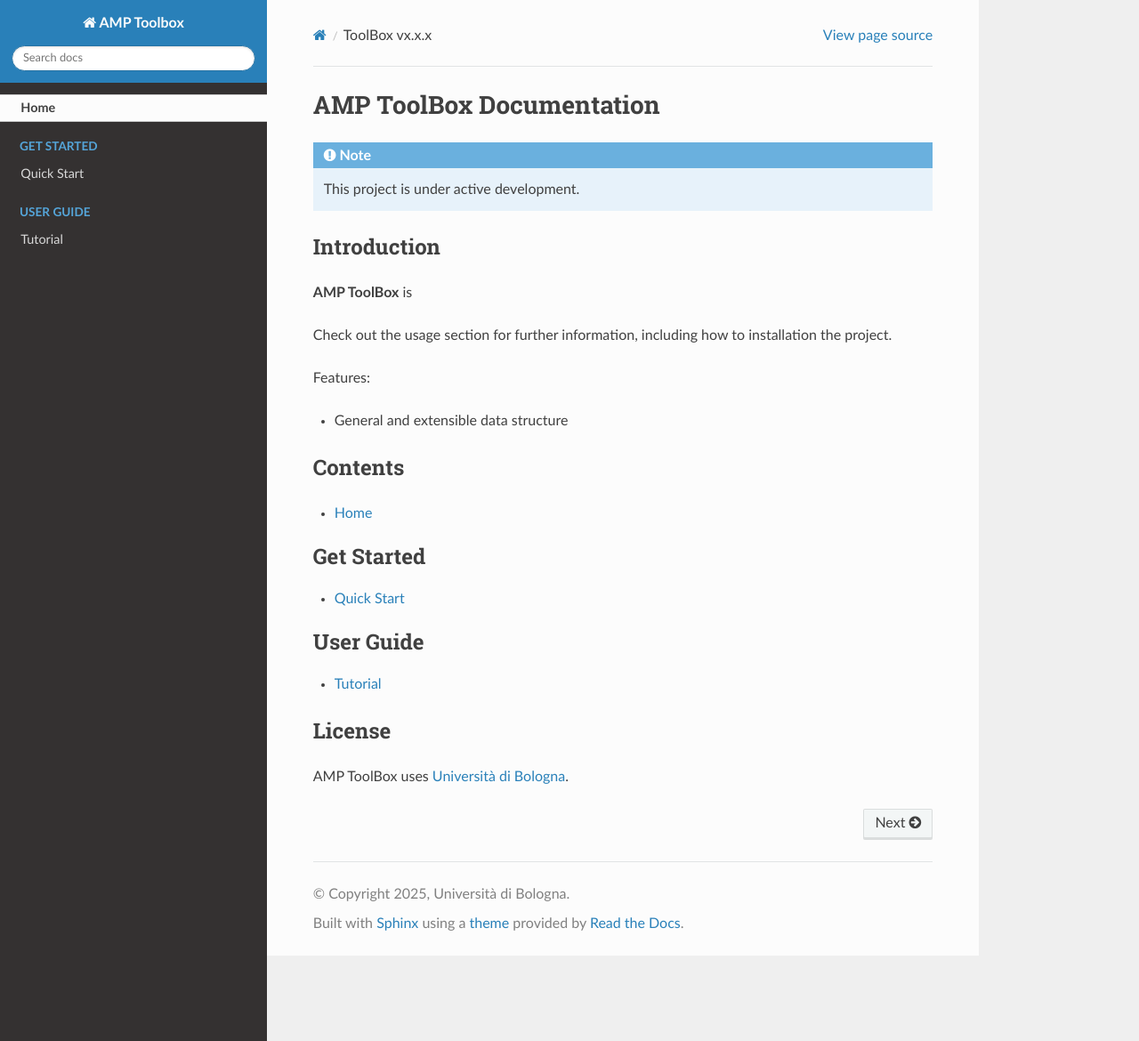
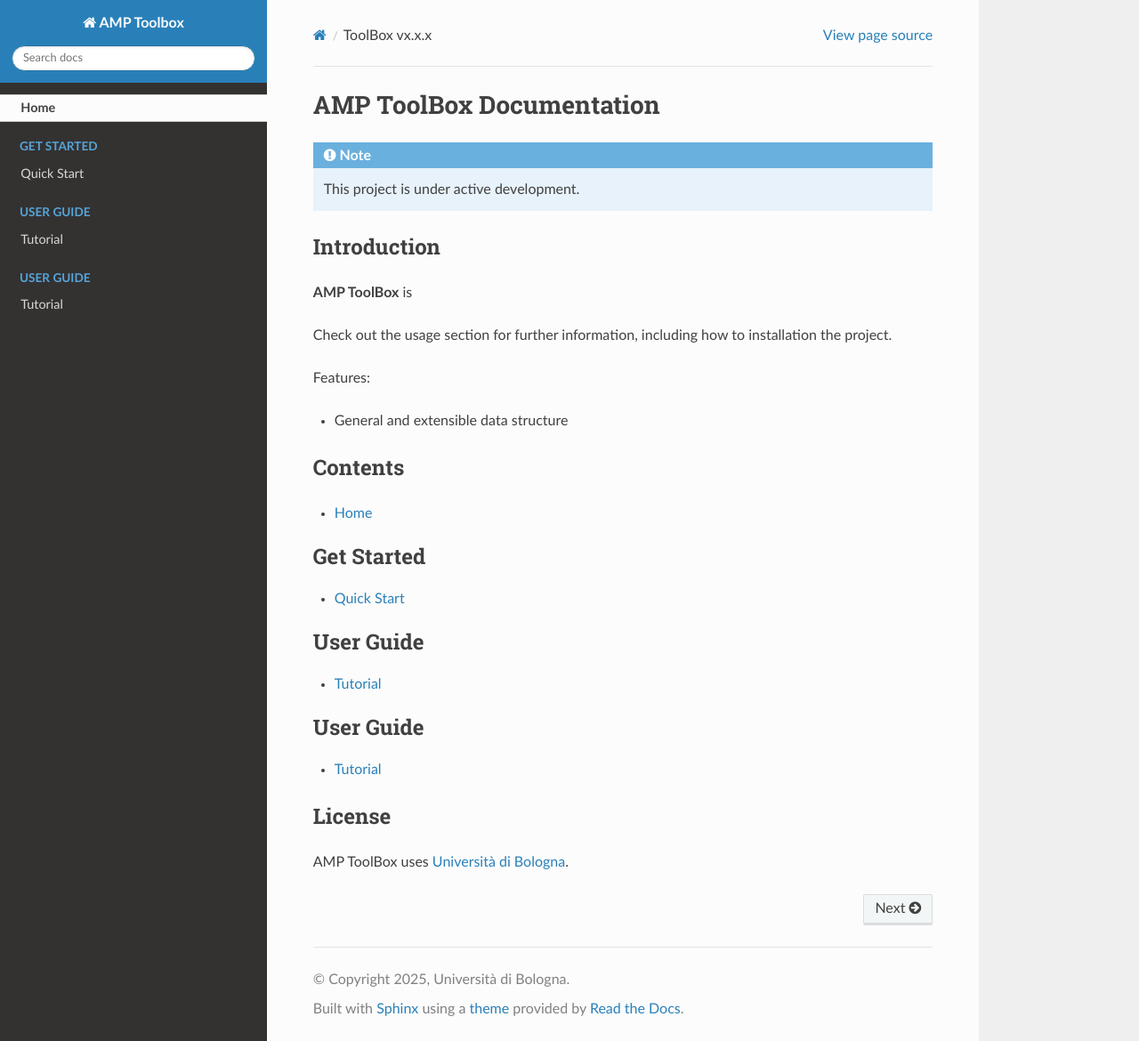
Before and after one commit to AndreaFrasson/ToolBox, a Sphinx documentation site: the page built from docs/source/index.rst, in a window 1280 px wide and 1170 px high. Shown: the whole window at 89% size. Built offline with Sphinx 7.4.7 and the Read the Docs theme 3.1.0, drawn with Linux system fonts in a browser that asks for light colours.

Commit message:
Update index.rst

```diff
--- a/docs/source/index.rst
+++ b/docs/source/index.rst
@@ -40,6 +40,12 @@
 
 .. toctree::
    :maxdepth: 1
+   :caption: User Guide
+
+   user_guide/tutorial
+
+.. toctree::
+   :maxdepth: 1
    :caption: API Reference
 
    api/timestwo
```
